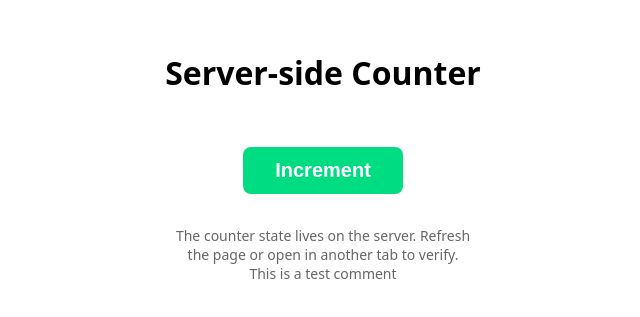
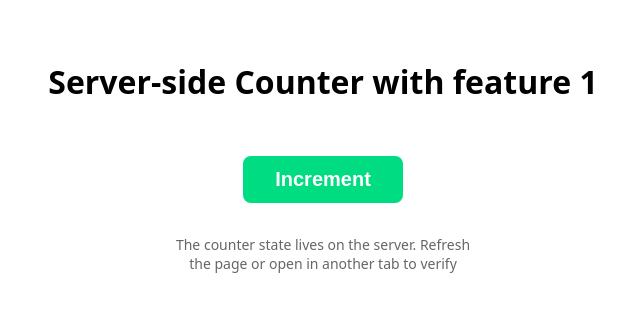
Before and after one commit to dev-celer/testing-nuxt, a Nuxt app: page / in a window 1280 px wide. Shown: the part 245-562 px from the top of the page, without its empty margins (317-957 px from the left). Built offline with nearby package versions, Linux system fonts and the light colour scheme; no server answers.

Commit message:
Update app.vue

```diff
--- a/app/app.vue
+++ b/app/app.vue
@@ -9,10 +9,10 @@ async function increment() {
 
 <template>
   <div class="container">
-    <h1>Server-side Counter</h1>
+    <h1>Server-side Counter with feature 1</h1>
     <p class="count">{{ data?.count }}</p>
     <button @click="increment">Increment</button>
-    <p class="hint">The counter state lives on the server. Refresh the page or open in another tab to verify. This is a test comment</p>
+    <p class="hint">The counter state lives on the server. Refresh the page or open in another tab to verify</p>
   </div>
 </template>
 
```
